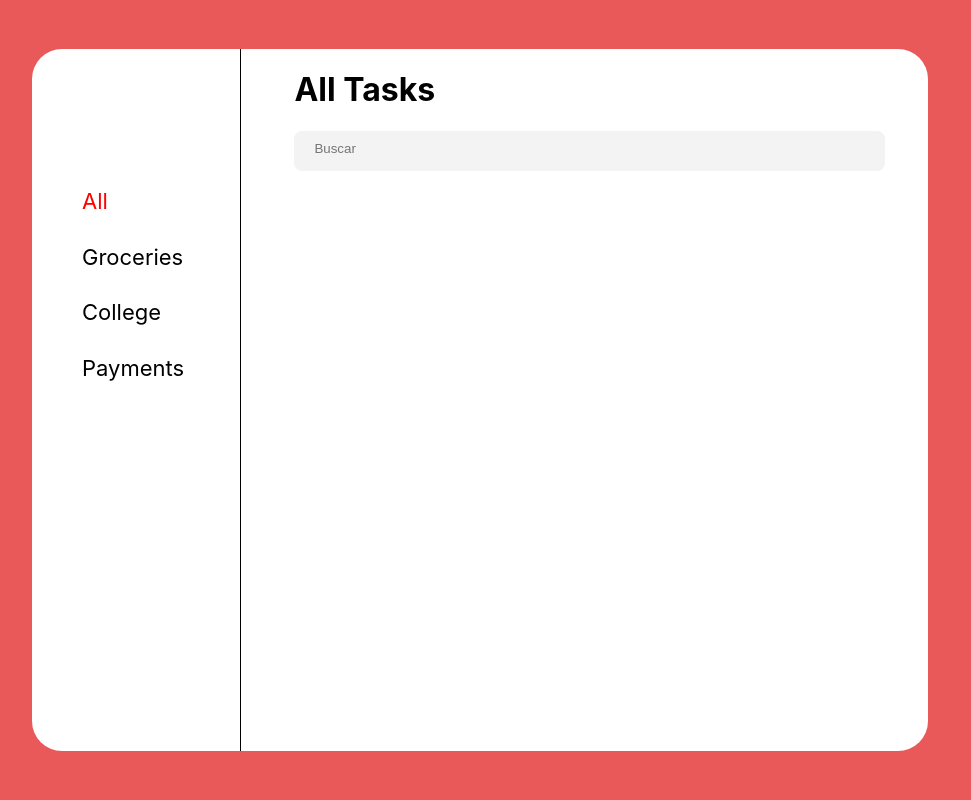
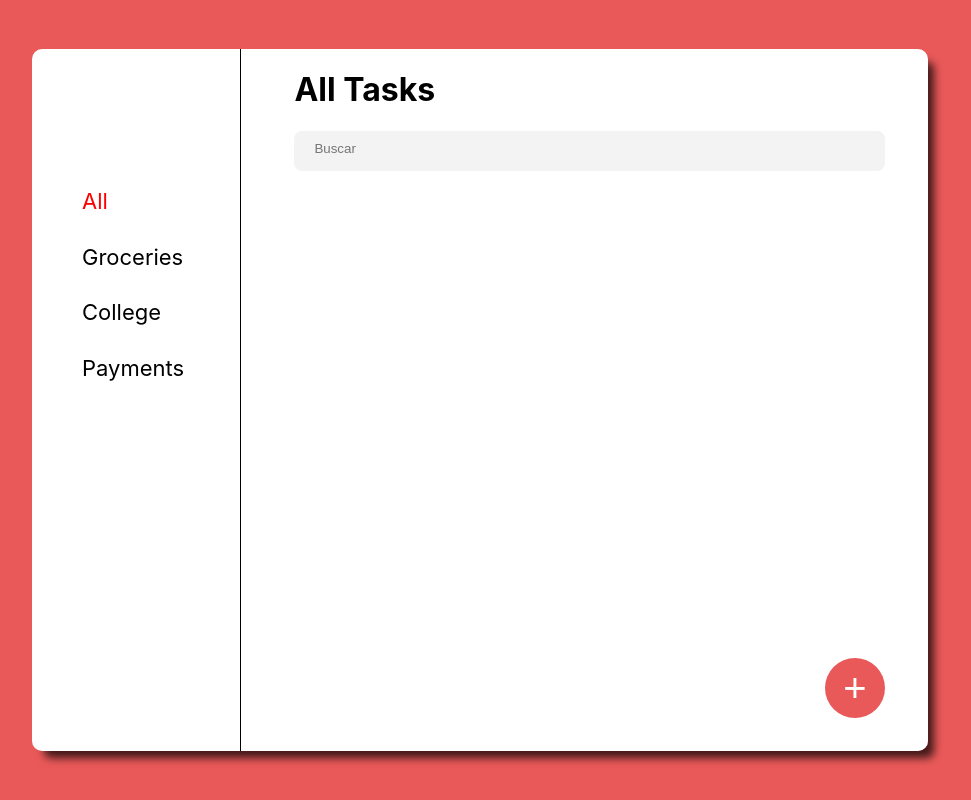
Before and after one commit to luis-unlam/Trabajo-React-GM2-, a React (Create React App) app: page / in a window 1280 px wide. Shown: the whole page, without its empty margins (160-1131 px from the left). Built offline with nearby package versions, Linux system fonts and the light colour scheme.

Commit message:
feat: update design main page

```diff
--- /dev/null
+++ b/src/components/HomePage/Categories.css
@@ -0,0 +1,25 @@
+.categoriesTask{
+    padding-left: 50px;
+    padding-top: 139px;
+    background-color: white;
+    border-right: 1px solid black;
+    width: 20%;
+    border-bottom-left-radius: 10px;
+    border-top-left-radius: 10px;
+}
+
+.categoriesTask h4:hover {
+    text-decoration: underline;
+    font-size: 24px;
+}
+
+.categoriesTask h4{
+    font-size: 22px;
+    font-weight: 400;
+    line-height: 26.4px;
+}
+
+.categoriesTask h4:first-child{
+    color: red;
+    margin-top: 0;
+}
--- /dev/null
+++ b/src/components/HomePage/Categories.jsx
@@ -0,0 +1,12 @@
+import './Categories.css'
+
+export function Categories() {
+  return (
+    <div className="categoriesTask">
+      <h4 className="categoriesTask_item">All</h4>
+      <h4 className="categoriesTask_item">Groceries</h4>
+      <h4 className="categoriesTask_item">College</h4>
+      <h4 className="categoriesTask_item">Payments</h4>
+    </div>
+  )
+}
--- a/src/components/HomePage/Task.css
+++ b/src/components/HomePage/Task.css
@@ -6,45 +6,8 @@
     top: 50%;
     left: 50%;
     transform: translate(-50%, -50%);
+    border-radius: 10px;
+    box-shadow: 9px 10px 8px -3px rgba(0, 0, 0, 0.73);
+  -webkit-box-shadow: 9px 10px 8px -3px rgba(0, 0, 0, 0.73);
+  -moz-box-shadow: 9px 10px 8px -3px rgba(0, 0, 0, 0.73);
 }
-
-.categoriesTask{
-    padding-left: 50px;
-    padding-top: 139px;
-    background-color: white;
-    border-right: 1px solid black;
-    width: 20%;
-    border-bottom-left-radius: 30px;
-    border-top-left-radius: 30px;
-}
-.categoriesTask h4:hover {
-    text-decoration: underline;
-    font-size: 24px;
-}
-
-.categoriesTask h4{
-    font-size: 22px;
-    font-weight: 400;
-    line-height: 26.4px;
-}
-
-.categoriesTask h4:first-child{
-    color: red;
-    margin-top: 0;
-}
-
-.inputTask{
-    padding: 10px 0px 15px 20px;
-    background-color: #F3F3F3;
-    border: none;
-    border-radius: 8px;
-    width: 90%;
-}
-
-.formTask{
-    background-color: white;
-    padding-left: 53px;
-    width: 80%;
-    border-bottom-right-radius: 30px;
-    border-top-right-radius: 30px;
-}
--- a/src/components/HomePage/Task.jsx
+++ b/src/components/HomePage/Task.jsx
@@ -1,19 +1,12 @@
 import './Task.css'
+import { ViewTasks } from './ViewTasks'
+import { Categories } from './Categories'
 
-// eslint-disable-next-line import/prefer-default-export
 export function Task() {
   return (
     <div className="containerTask">
-      <div className="categoriesTask">
-        <h4 className="categoriesTask_item">All</h4>
-        <h4 className="categoriesTask_item">Groceries</h4>
-        <h4 className="categoriesTask_item">College</h4>
-        <h4 className="categoriesTask_item">Payments</h4>
-      </div>
-      <form className="formTask">
-        <h1>All Tasks</h1>
-        <input placeholder="Buscar" className="inputTask" />
-      </form>
+      <Categories />
+      <ViewTasks />
     </div>
   )
 }
--- /dev/null
+++ b/src/components/HomePage/ViewTasks.css
@@ -0,0 +1,31 @@
+.inputTask {
+  padding: 10px 0px 15px 20px;
+  background-color: #f3f3f3;
+  border: none;
+  border-radius: 8px;
+  width: 90%;
+}
+
+.formTask {
+  background-color: white;
+  padding-left: 53px;
+  width: 80%;
+  border-bottom-right-radius: 10px;
+  border-top-right-radius: 10px;
+}
+
+.buttonNewTask {
+  display: block;
+  width: 60px;
+  height: 60px;
+  border-radius: 50%;
+  border: none;
+  background-color: #EA5959;
+  color: white;
+  font-size: 40px;
+  position: absolute;
+  bottom: 0;
+  right: 0;
+  margin-right: 43px;
+  margin-bottom: 33px;
+}
--- /dev/null
+++ b/src/components/HomePage/ViewTasks.jsx
@@ -0,0 +1,13 @@
+import './ViewTasks.css'
+
+export function ViewTasks() {
+  return (
+    <form className="formTask">
+      <h1>All Tasks</h1>
+      <input placeholder="Buscar" className="inputTask" />
+      <button type="button" className="buttonNewTask">
+        +
+      </button>
+    </form>
+  )
+}
```
Also changed, not shown: .eslintrc.json.
